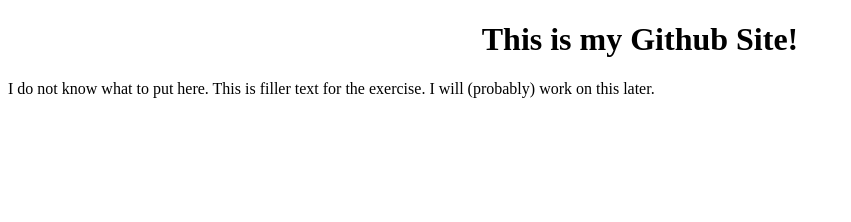
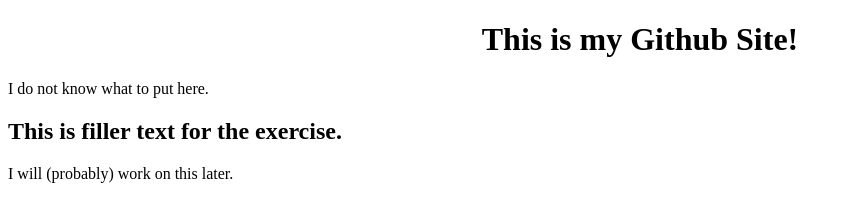
Before and after one commit to ant538811/ant538811.github.io, a plain HTML site: page index.html in a window 1280 px wide. Shown: the whole page, without its empty margins (0-851 px from the left). Drawn offline with Linux system fonts and the light colour scheme.

Commit message:
First commit

```diff
--- a/index.html
+++ b/index.html
@@ -5,7 +5,7 @@
 </title>
 <body>
 <center><h1>This is my Github Site!</h1> </center>
-I do not know what to put here. This is filler text for the exercise. I will (probably) work on this later.
+I do not know what to put here. <h2>This is filler text for the exercise.</h2> I will (probably) work on this later.
 
 
 </body>
```
